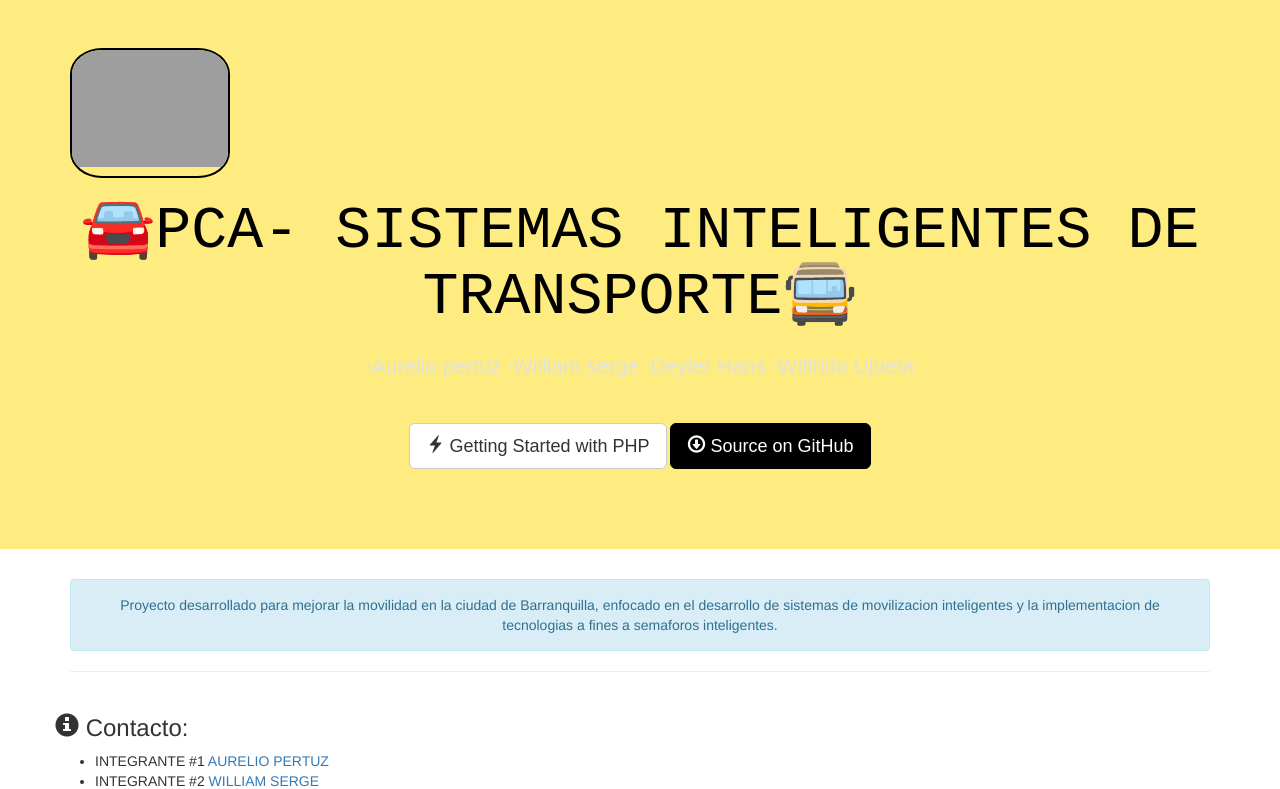
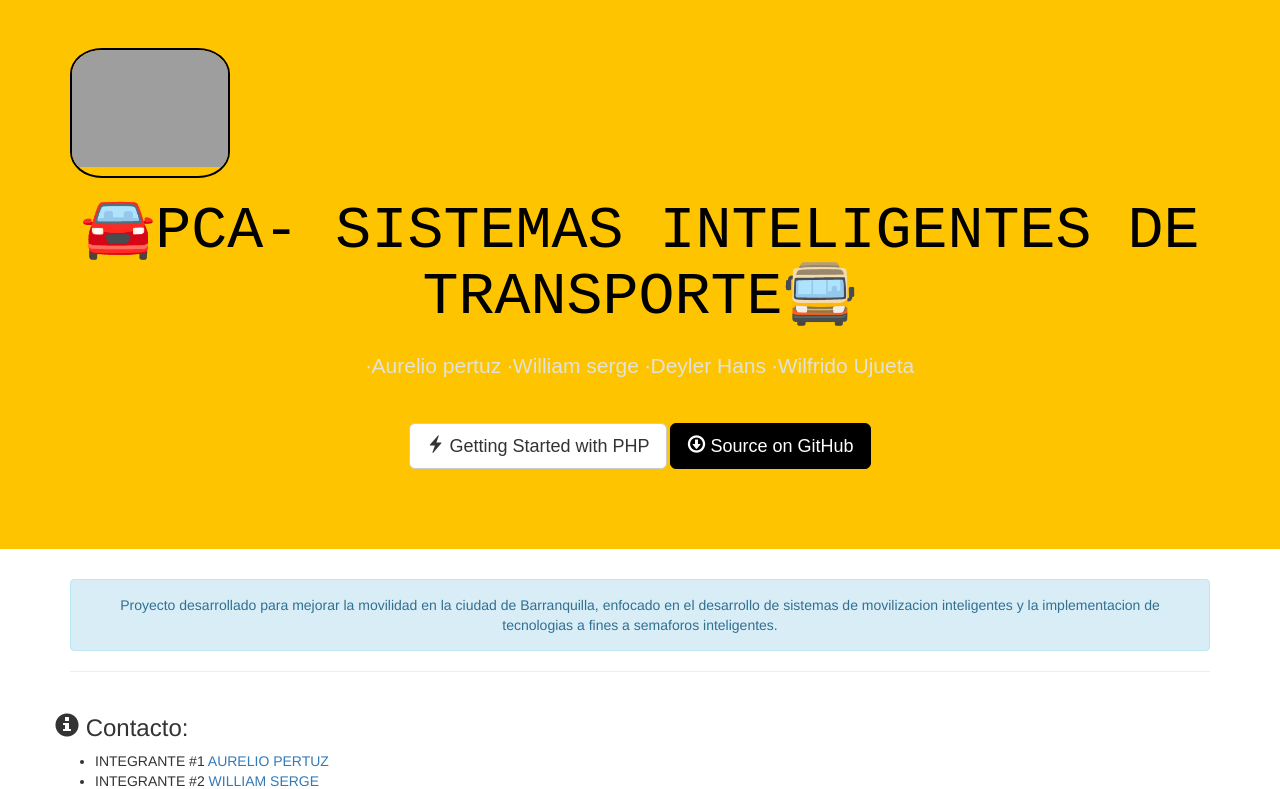
Before and after one commit to aureliopertuz1/pca-its, a PHP site: template web/views/index.twig in a window 1280 px wide. Shown: the part 51-840 px from the top of the page. Run offline with PHP 8.4, Linux system fonts and the light colour scheme; the template is opened without the code that fills it, so the values that code supplies are empty; some libraries are stand-ins or nearby versions; grey boxes are pictures that could not be loaded.

Commit message:
Update main.css

```diff
--- a/web/stylesheets/main.css
+++ b/web/stylesheets/main.css
@@ -1,5 +1,5 @@
 .jumbotron {
-  background: #ffd9007e;
+  background: #ffc400;
   color: rgb(0, 0, 0);
   padding-bottom: 80px;
   font-family: sans-serif;
```
